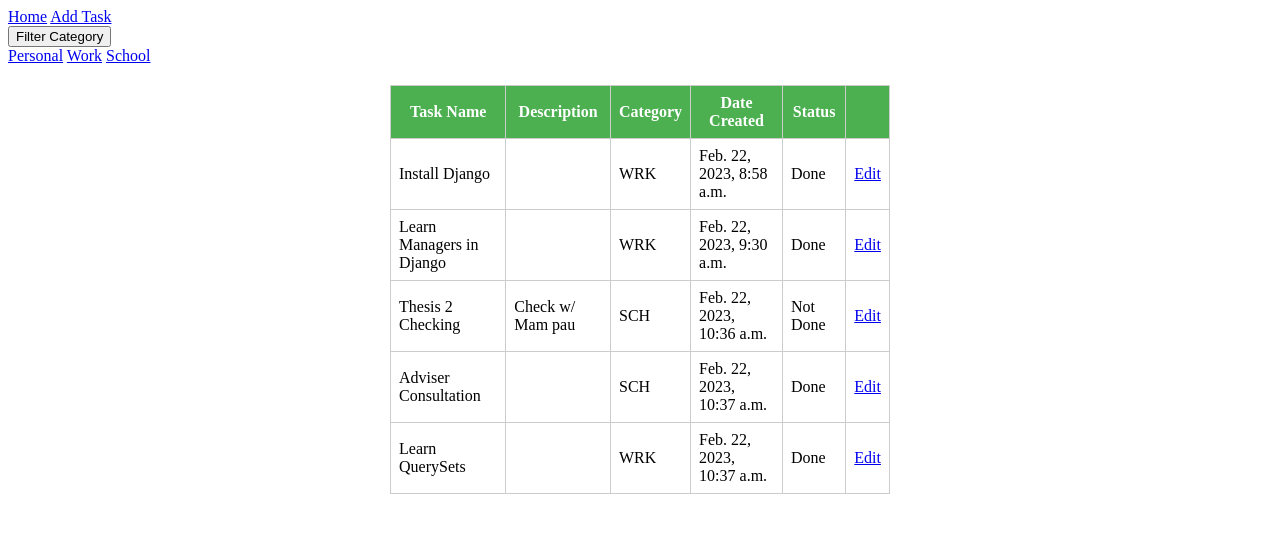
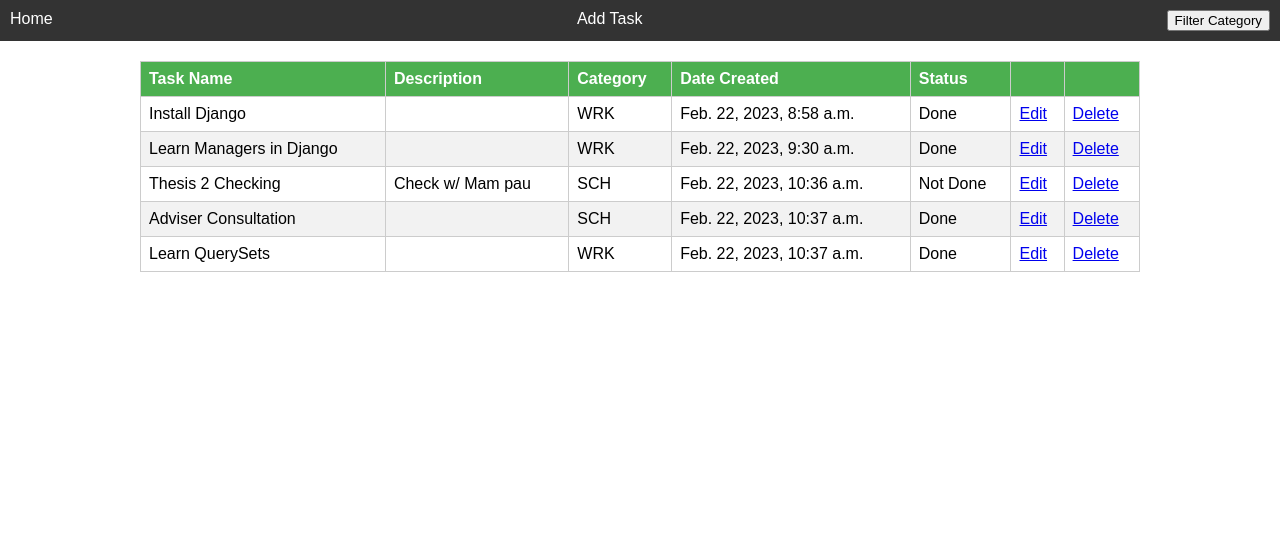
Before and after one commit to adrnmlgrto/TodoApp, a Django app: page / in a window 1280 px wide. Shown: the top 533 px of the page. Run offline with Django 4.2, Linux system fonts and the light colour scheme; data comes from the database, SQL or seed files in the repository; both versions use the stored data as it was after the commit.

Commit message:
Added delete functionality; Improved edit funcs

```diff
--- a/todos/templates/todos/index.html
+++ b/todos/templates/todos/index.html
@@ -2,6 +2,80 @@
 <html>
   <head>
     <title>Todo Web Application - Main</title>
+    <style>
+      body {
+        margin: 0;
+        padding: 0;
+        font-family: Arial, sans-serif;
+      }
+
+      nav {
+        background-color: #333;
+        color: #fff;
+        display: flex;
+        justify-content: space-between;
+        padding: 10px;
+      }
+
+      nav a {
+        color: #fff;
+        text-decoration: none;
+        margin-right: 10px;
+      }
+
+      .dropdown {
+        position: relative;
+        display: inline-block;
+      }
+
+      .dropdown-content {
+        display: none;
+        position: absolute;
+        z-index: 1;
+        min-width: 160px;
+      }
+
+      .dropdown:hover .dropdown-content {
+        display: block;
+      }
+
+      .dropdown-content a {
+        color: black;
+        padding: 12px 16px;
+        text-decoration: none;
+        display: block;
+      }
+
+      .dropdown-content a:hover {
+        background-color: #f1f1f1;
+      }
+
+      table {
+        border-collapse: collapse;
+        width: 100%;
+        margin: 20px auto;
+        max-width: 1000px;
+      }
+
+      th, td {
+        text-align: left;
+        padding: 8px;
+        border: 1px solid #ccc;
+      }
+
+      th {
+        background-color: #4caf50;
+        color: white;
+      }
+
+      tr:nth-child(even) {
+        background-color: #f2f2f2;
+      }
+
+      tr:hover {
+        background-color: #ddd;
+      }
+    </style>
   </head>
   <body>
     <nav>
@@ -16,37 +90,35 @@
         </div>
       </div>
     </nav>
-    <div style="margin: 20px auto; max-width: 500px">
-      <table style="width: 100%; border-collapse: collapse">
-        <tr style="background-color: #4caf50; color: white">
-          <th style="padding: 8px; border: 1px solid #ccc">Task Name</th>
-          <th style="padding: 8px; border: 1px solid #ccc">Description</th>
-          <th style="padding: 8px; border: 1px solid #ccc">Category</th>
-          <th style="padding: 8px; border: 1px solid #ccc">Date Created</th>
-          <th style="padding: 8px; border: 1px solid #ccc">Status</th>
-          <th style="padding: 8px; border: 1px solid #ccc"></th>
+    <table>
+      <thead>
+        <tr>
+          <th>Task Name</th>
+          <th>Description</th>
+          <th>Category</th>
+          <th>Date Created</th>
+          <th>Status</th>
+          <th></th>
+          <th></th>
         </tr>
+      </thead>
+      <tbody>
         {% for task in tasks_list %}
         <tr>
-          <td style="padding: 8px; border: 1px solid #ccc">{{ task.task_title }}</td>
-          <td style="padding: 8px; border: 1px solid #ccc">
-            {{ task.task_description }}
-          </td>
-          <td style="padding: 8px; border: 1px solid #ccc">{{ task.category }}</td>
-          <td style="padding: 8px; border: 1px solid #ccc">{{ task.created_at }}</td>
+          <td>{{ task.task_title }}</td>
+          <td>{{ task.task_description }}</td>
+          <td>{{ task.category }}</td>
+          <td>{{ task.created_at }}</td>
           {% if task.is_done == False %}
-          <td style="padding: 8px; border: 1px solid #ccc">Not Done</td>
+          <td>Not Done</td>
           {% else %}
-          <td style="padding: 8px; border: 1px solid #ccc">Done</td>
+          <td>Done</td>
           {% endif %}
-          <td style="padding: 8px; border: 1px solid #ccc">
-            <a href="{% url 'edit_task' task.id %}">
-              Edit
-            </a>
-          </td>
+          <td><a href="{% url 'edit_task' task.id %}">Edit</a></td>
+          <td><a href="{% url 'delete_task' task.id %}">Delete</a></td>
         </tr>
         {% endfor %}
-      </table>
-    </div>
+      </tbody>
+    </table>
   </body>
 </html>
--- a/todos/urls.py
+++ b/todos/urls.py
@@ -7,4 +7,5 @@ urlpatterns = [
     path('create/submit/', views.submit_task, name='submit_task'),
     path('edit/<int:task_id>/', views.edit_task, name='edit_task'),
     path('edit/update/<int:task_id>/', views.modify_task, name='modify_task'),
+    path('delete/<int:task_id>/', views.delete_task, name='delete_task'),
 ]
--- a/todos/views.py
+++ b/todos/views.py
@@ -20,8 +20,7 @@ def submit_task(request):
     task_title = request.POST['task_title']
     task_description = request.POST['task_description']
     category = request.POST['category']
-    created_at = timezone.now()
-    task = Task(task_title=task_title, task_description=task_description, category=category, created_at=created_at)
+    task = Task(task_title=task_title, task_description=task_description, category=category)
     task.save()
     return redirect('index')
 
@@ -30,9 +29,12 @@ def modify_task(request, task_id):
     task = Task.objects.get(id=task_id)
     task.task_title = request.POST['task_title']
     task.task_description = request.POST['task_description']
+    task.category = request.POST['category']
+    task.is_done = bool(request.POST['is_done'])
 
     task.save()
     return redirect('index')
+
 
 def delete_task(request, task_id):
     task = Task.objects.get(id=task_id)
```
Also changed, not shown: todos/templates/todos/edit_task.html (+19 -13 lines), db.sqlite3.
